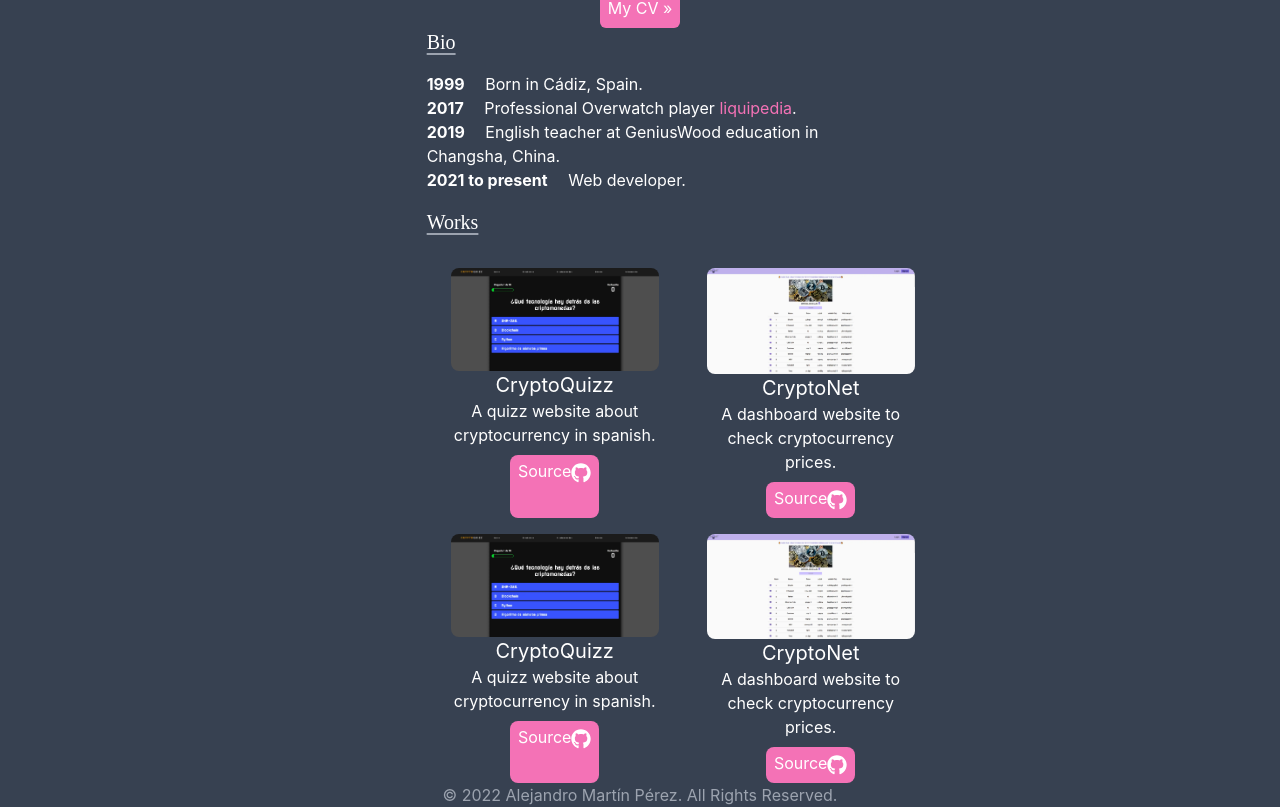
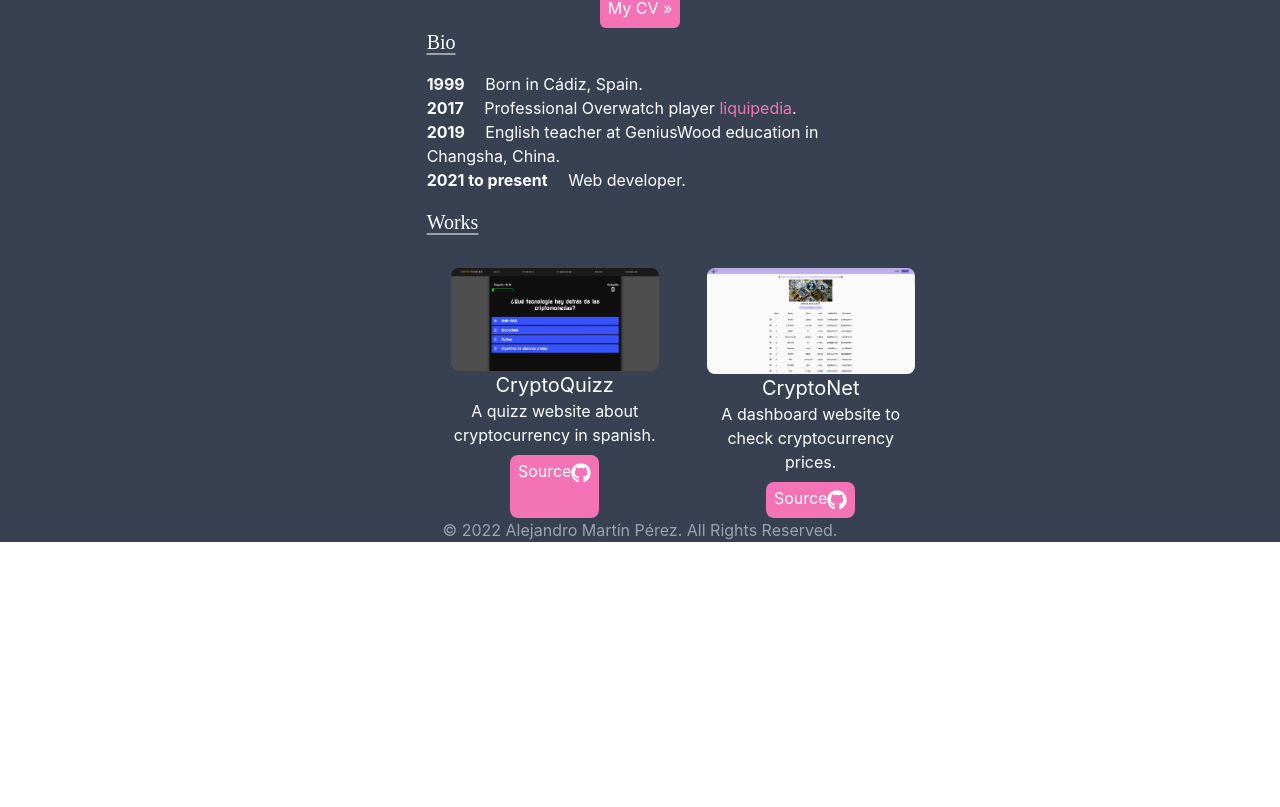
Before and after one commit to Networkzz/portfolio-react-tailwind, a React (Create React App) app: page / in a window 1280 px wide. Shown: the part 500-1307 px from the top of the page. After the commit the page ends 1042 px from the top, so only its background shows below. Built offline with nearby package versions, Linux system fonts and the light colour scheme.

Commit message:
change footer structure

```diff
--- a/src/App.js
+++ b/src/App.js
@@ -4,7 +4,7 @@ import Header from './components/Header';
 import About from './components/About/About';
 import Bio from  './components/Bio'
 import Works from './components/Works';
-import WorksV2 from './components/WorksV2';
+
 function App() {
   return (
     <div className="bg-gray-700">
@@ -13,7 +13,6 @@ function App() {
       <About/>
       <Bio/>
       <Works/>
-      <WorksV2/>
       <Footer/>
     </div>
   );
--- a/src/components/Footer.js
+++ b/src/components/Footer.js
@@ -1,10 +1,11 @@
-import React from 'react';
+import React from "react";
 
-function Footer() {
-
-  return <p className='text-gray-400 text-center'>
-    © 2022 Alejandro Martín Pérez. All Rights Reserved.
-  </p>
-}
+const Footer = () => {
+  return (
+    <p className="text-gray-400 text-center">
+      © {new Date().getFullYear()} Alejandro Martín Pérez. All Rights Reserved.
+    </p>
+  );
+};
 
 export default Footer;
--- a/src/components/WorksV2.js
+++ /dev/null
@@ -1,61 +0,0 @@
-import React from 'react';
-import CryptoQuizz from "../assets/cryptoquizz.webp";
-import CryptoNet from "../assets/cryptonet.webp";
-import { FaGithub } from "react-icons/fa";
-function WorksV2() {
-  return <div className="w-2/6 m-auto text-white pt-4">
-    <div className="flex-1 flex items-center justify-center sm:items-stretch sm:justify-start">
-        <div className="flex flex-col ml-6 text-center mr-6">
-          <a
-            href="http://cryptoquizz.000webhostapp.com/index.html"
-            target="_blank"
-            rel="noreferrer"
-            className="w-52 h-42 block m-auto rounded-lg"
-          >
-            <img
-              src={CryptoQuizz}
-              alt="cryptoquizz"
-              className="rounded-lg"
-            ></img>
-          </a>
-          <h2 className="text-xl">CryptoQuizz</h2>
-          <p>A quizz website about cryptocurrency in spanish.</p>
-          <a
-            className="flex-1 flex m-auto flex-row mt-2 bg-pink-400 hover:bg-pink-300 leading-4 pt-2 pr-2 pl-2 rounded-lg "
-            href="https://github.com/Networkzz/CryptoNet"
-            target="_blank"
-            rel="noreferrer"
-          >
-            Source
-            <FaGithub className="text-xl" />
-          </a>
-        </div>
-        <div className="flex flex-col ml-6 text-center mr-6">
-          <a
-            href="https://networkzz.github.io/CryptoNet/"
-            target="_blank"
-            rel="noreferrer"
-            className="w-52 h-42 block m-auto rounded-lg"
-          >
-            <img src={CryptoNet} alt="cryptonet" className="rounded-lg"></img>
-          </a>
-          <h2 className="text-xl">CryptoNet</h2>
-          <p>A dashboard website to check cryptocurrency prices. </p>
-          <a
-            className="flex-1 flex m-auto flex-row mt-2 bg-pink-400 hover:bg-pink-300 leading-4 p-2 rounded-lg"
-            href="https://github.com/Networkzz/CryptoNet"
-            target="_blank"
-            rel="noreferrer"
-          >
-            Source
-            <FaGithub className="text-xl " />
-          </a>
-        </div>
-        <div className="flex-1 flex items-center justify-center sm:items-stretch sm:justify-start">
-          <div className="flex flex-col ml-6 text-center mr-6"></div>
-        </div>
-      </div>
-  </div>;
-}
-
-export default WorksV2;
```
